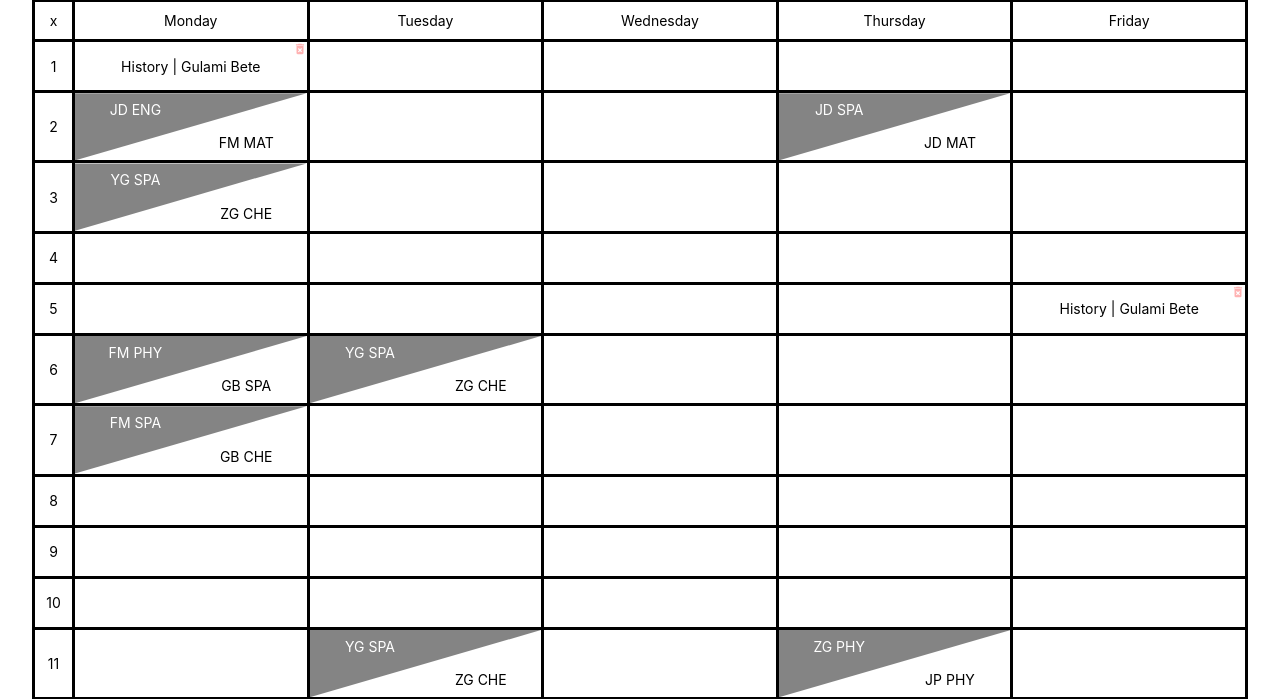
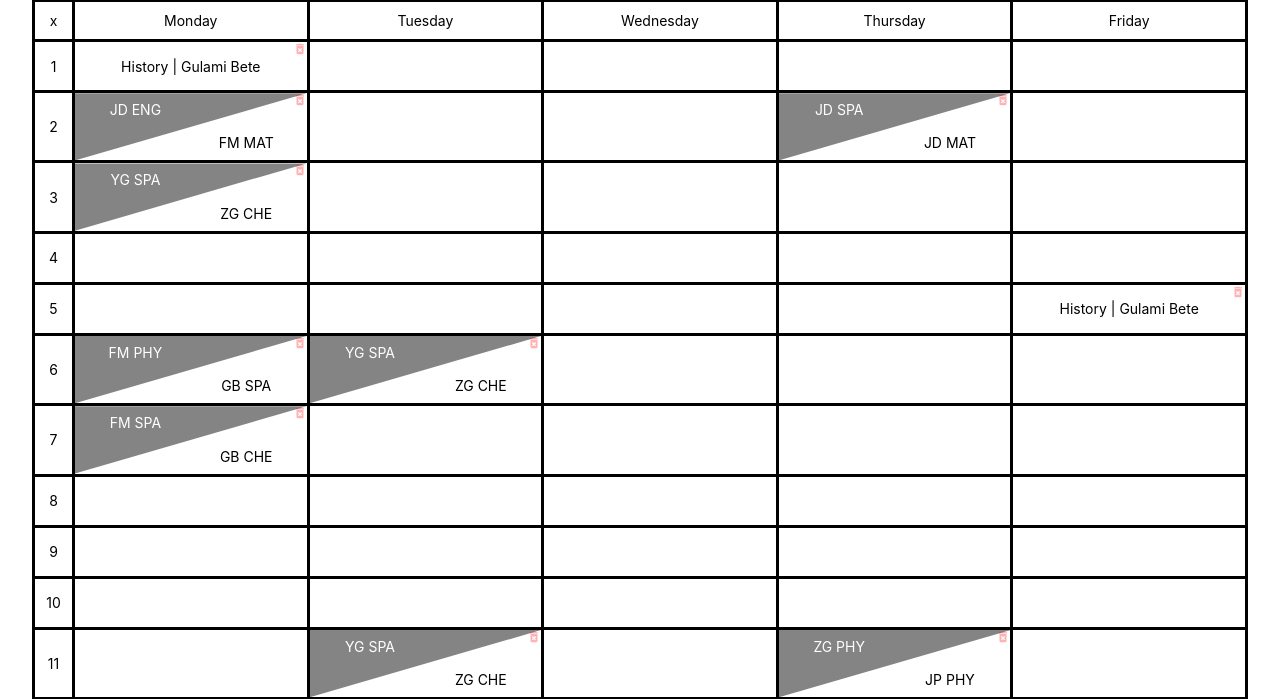
Before and after one commit to Chickenbiscuitoo/timetable-manager, a Next.js app: page / in a window 1280 px wide. Shown: the part 177-876 px from the top of the page. Built offline with nearby package versions, Linux system fonts and the light colour scheme.

Commit message:
fixed delete bug

```diff
--- a/components/Cell.tsx
+++ b/components/Cell.tsx
@@ -29,7 +29,6 @@ const Cell: NextPage<Props> = ({ subject, position, teacher }) => {
 			if (!subject && !teacher) {
 				addLesson(9, position, [itemProps])
 			} else if (!!subject && !teacher) {
-				console.log([...subject, itemProps])
 				updateLesson(9, position, [...subject, itemProps])
 			} else if (!!subject && !!teacher) {
 				updateLesson(9, position, [...subject, itemProps], teacher)
@@ -63,7 +62,9 @@ const Cell: NextPage<Props> = ({ subject, position, teacher }) => {
 		}
 	}
 
-	const handleRemove = () => deleteLesson(9, position)
+	const handleRemove = () => {
+		return deleteLesson(9, position)
+	}
 
 	const [{ isOver, canDrop, itemType, itemProps }, drop]: any = useDrop({
 		accept: ['TeacherMenuItem', 'SubjectMenuItem'],
@@ -109,6 +110,12 @@ const Cell: NextPage<Props> = ({ subject, position, teacher }) => {
 								teacher={teacher[1]}
 								position="cell_down"
 							/>
+							<span
+								onClick={handleRemove}
+								className={styles.btn_remove}
+							>
+								<MdDeleteForever />
+							</span>
 						</td>
 					)
 				} else if (subject.length > 1 && teacher.length < 2) {
@@ -129,6 +136,12 @@ const Cell: NextPage<Props> = ({ subject, position, teacher }) => {
 								teacher={teacher[0]}
 								position="cell_down"
 							/>
+							<span
+								onClick={handleRemove}
+								className={styles.btn_remove}
+							>
+								<MdDeleteForever />
+							</span>
 						</td>
 					)
 				} else if (subject.length < 2 && teacher.length > 1) {
@@ -149,6 +162,12 @@ const Cell: NextPage<Props> = ({ subject, position, teacher }) => {
 								teacher={teacher[1]}
 								position="cell_down"
 							/>
+							<span
+								onClick={handleRemove}
+								className={styles.btn_remove}
+							>
+								<MdDeleteForever />
+							</span>
 						</td>
 					)
 				} else if (subject.length < 2 && teacher.length < 2) {
@@ -182,6 +201,12 @@ const Cell: NextPage<Props> = ({ subject, position, teacher }) => {
 									subject={subject[1]}
 									position="cell_down"
 								/>
+								<span
+									onClick={handleRemove}
+									className={styles.btn_remove}
+								>
+									<MdDeleteForever />
+								</span>
 							</td>
 						</>
 					)
--- a/store.ts
+++ b/store.ts
@@ -340,42 +340,7 @@ const useTimetableStore = create<TimetableState>((set) => ({
 				},
 			],
 		},
-		{
-			id: 13,
-			class: 10,
-			day: 4,
-			period: 11,
-			teachers: [
-				{
-					id: 6,
-					name: 'Zachary Gagnon',
-					shortname: 'ZG',
-					email: 'zachary.gagnon@gmail.com',
-				},
-				{
-					id: 9,
-					name: 'Juan Perez',
-					shortname: 'JP',
-					email: 'juan.perez@gmail.com',
-				},
-			],
-			subjects: [
-				{
-					id: 5,
-					name: 'Physics',
-					shortname: 'PHY',
-					commitee_id: 1,
-				},
-			],
-		},
 	],
-	// {
-	// 	lesson_id: 102,
-	// 	subject: 'PCI',
-	// 	teacher: 'RP',
-	// 	day: 'Monday',
-	// 	lesson: '2',
-	// },
 	teachers: [
 		{
 			id: 1,
```
